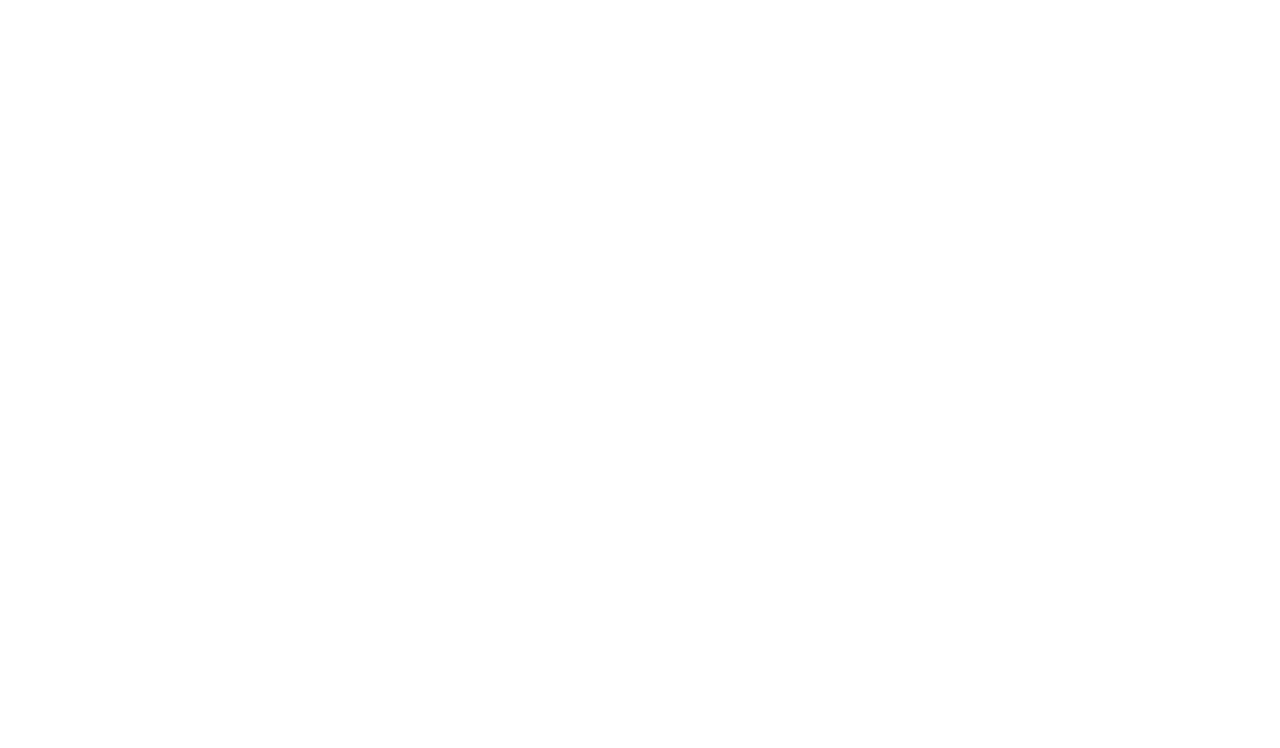
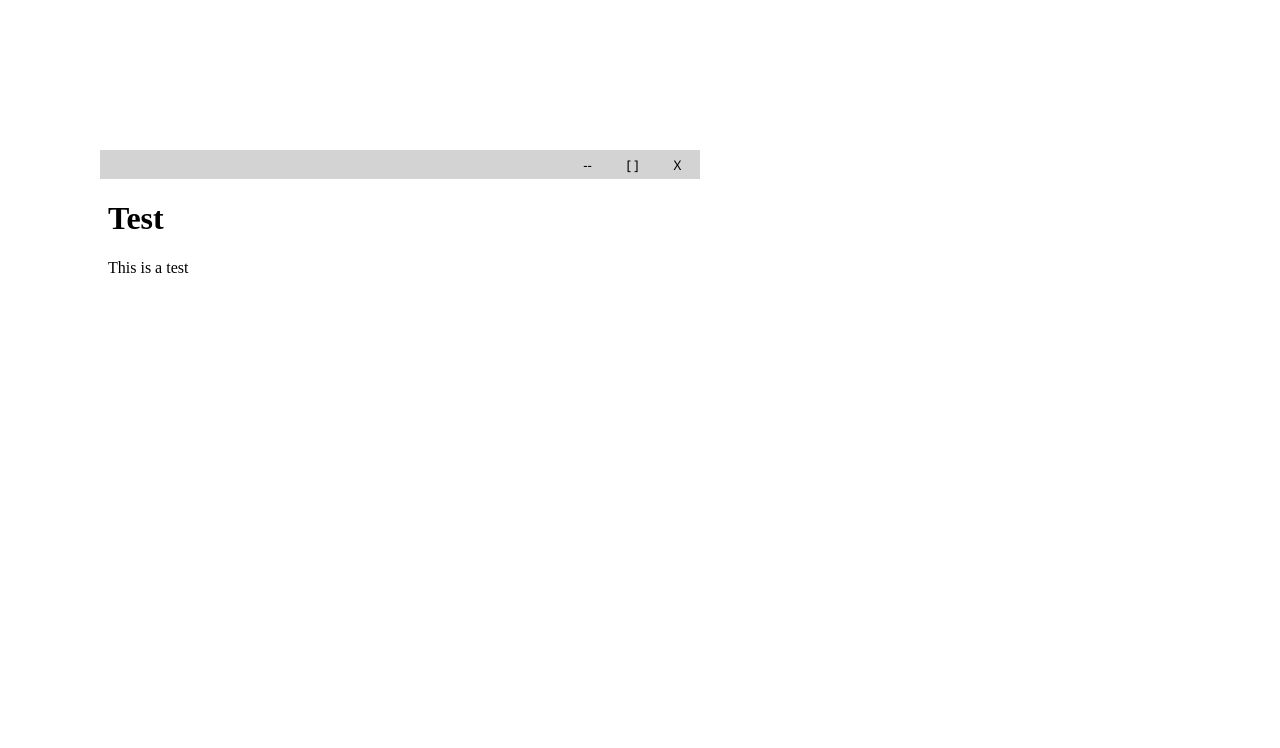
Before and after one commit to remember-username-000/windows-10-ui-replica, a plain HTML site: page index.html in a window 1280 px wide. Shown: the top 748 px of the page. Drawn offline with Linux system fonts and the light colour scheme.

Commit message:
Create embedded content windows

```diff
--- /dev/null
+++ b/ApplicationWindow.js
@@ -0,0 +1,45 @@
+class ApplicationWindow {
+    appContainer;
+
+    constructor () {
+        const desktop = document.getElementById('win10-desktop');
+
+        this.appContainer = document.createElement('div');
+        this.appContainer.className = 'win10-app-window';
+
+        this.appContainer.style.top = '150px';
+        this.appContainer.style.left = '100px';
+        this.appContainer.style.width = '600px';
+        this.appContainer.style.height = '400px';
+
+        let titleBar = document.createElement('div');
+
+        let minimizeBtn = document.createElement('button');
+        minimizeBtn.innerHTML = '--'
+
+        let maximizeBtn = document.createElement('button');
+        maximizeBtn.innerHTML = '[ ]'
+
+        let closeBtn = document.createElement('button');
+        closeBtn.innerHTML = 'X'
+        closeBtn.className = "win10-app-window-closebtn"
+        closeBtn.onclick = () => desktop.removeChild(this.appContainer);
+
+        titleBar.appendChild(closeBtn);
+        titleBar.appendChild(maximizeBtn);
+        titleBar.appendChild(minimizeBtn);
+
+        let embed = document.createElement('object');
+        embed.type = 'text/html';
+        embed.data = 'assets/appdata/testing-app/index.html';
+
+        this.appContainer.appendChild(titleBar);
+        this.appContainer.appendChild(embed);
+        desktop.appendChild(this.appContainer);
+    }
+
+    close () {
+        //document.getElementById('win10-desktop').removeChild(this.appContainer);
+        this.appContainer.remove();
+    }
+}
--- /dev/null
+++ b/assets/appdata/testing-app/index.html
@@ -0,0 +1,12 @@
+<!DOCTYPE html>
+<html>
+<head>
+    <meta charset="UTF-8" />
+    <title>title</title>
+    <link rel="stylesheet" href="style.css"></link>
+</head>
+<body>
+    <h1>Test</h1>
+    <p>This is a test</p>
+</body>
+</html>
--- a/index.html
+++ b/index.html
@@ -3,6 +3,8 @@
     <head>
         <meta charset="UTF-8" />
         <link rel="stylesheet" href="style.css"></link>
+        <script src="ApplicationWindow.js"></script>
+        <script defer src="main.js"></script>
     </head>
     <body>
         <div id="ui-container">
--- /dev/null
+++ b/main.js
@@ -0,0 +1 @@
+let a = new ApplicationWindow();
--- a/style.css
+++ b/style.css
@@ -137,3 +137,38 @@ body {
     border-left: 1px solid gray;
     margin-left: 8px;
 }
+
+
+
+.win10-app-window {
+    position: absolute;
+    background-color: blue;
+
+    & > div {
+        height: 29px;
+        width: 100%;
+        background-color: lightgray;
+
+        & button {
+            height: 100%;
+            width: 45px;
+            border: none;
+            outline: none;
+            background-color: transparent;
+            float: right;
+            transition: background-color 100ms;
+        }
+        & button:hover {
+            background-color: rgba(255, 255, 255, 0.25);
+        }
+        & button.win10-app-window-closebtn:hover {
+            background-color: red;
+        }
+    }
+
+    & > object {
+        width: 100%;
+        height: calc(100% - 29px);
+        background-color: white;
+    }
+}
```
